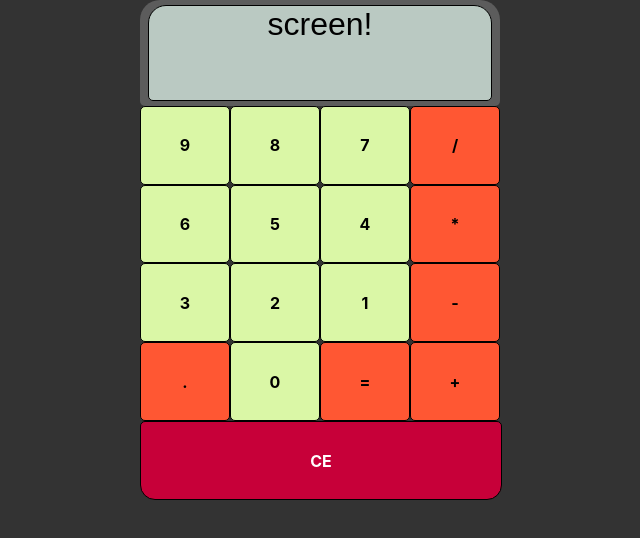
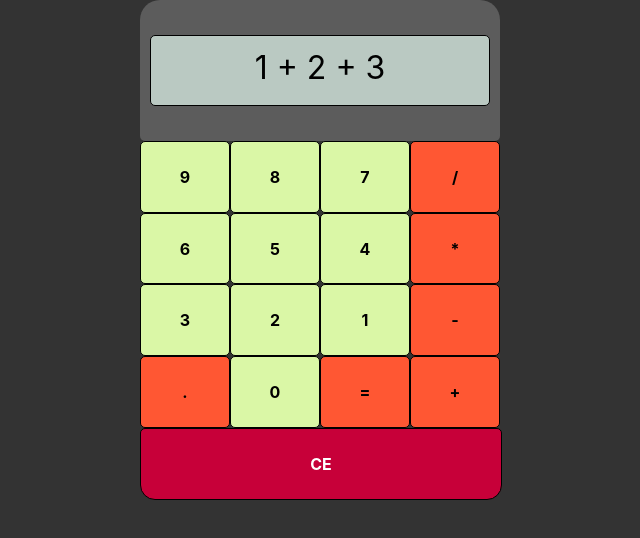
Before and after one commit to coolsitebiz/calculator, a React (Create React App) app: page / in a window 1280 px wide. Shown: the top 538 px of the page, without its empty margins (320-960 px from the left). Built offline with nearby package versions, Linux system fonts and the light colour scheme.

Commit message:
fixed styles. again

```diff
--- a/src/components/Screen.js
+++ b/src/components/Screen.js
@@ -3,7 +3,9 @@ import React from 'react';
 function Screen(props) {
     return (
         <div className="screenContainer">
-            <div className="screen">screen!</div>
+            <div className="screen">
+                <span className="screenText">1 + 2 + 3</span>
+            </div>
         </div>
     );
 }
--- a/src/css/calculator.css
+++ b/src/css/calculator.css
@@ -18,7 +18,7 @@ div .container {
 
 div .screenContainer {
     display: flex;
-    justify-content: center;
+
     grid-column-end: span 4;
     background: rgb(92, 92, 92);
     border-radius: 20px 20px 5px 5px;
@@ -26,13 +26,18 @@ div .screenContainer {
 
 div .screen {
     background: rgb(186, 201, 194);
-    border-radius: 18px 18px 5px 5px;
-    margin: 5px;
+    border-radius: 5px 5px 5px 5px;
+    margin: 10px;
     width: 95%;
     text-align: center;
+    align-self: center;
     border: 1px solid black;
-    font-size: 2rem;
-    font-family: Arial, Helvetica, sans-serif;
+    line-height: 4em;
+}
+
+.screenText {
+    padding-top: 50px;
+    font-size: 2em;
 }
 
 div .digit, .operator, .clear {
```
